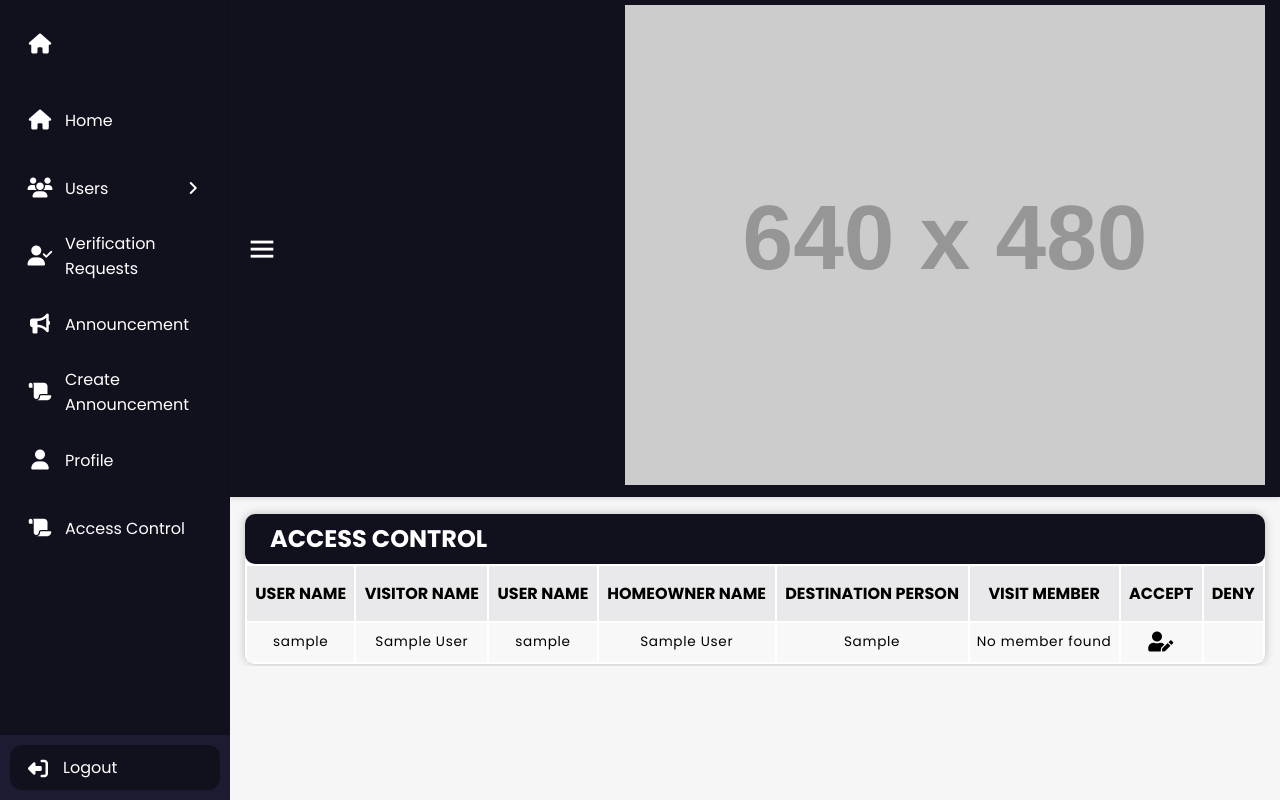
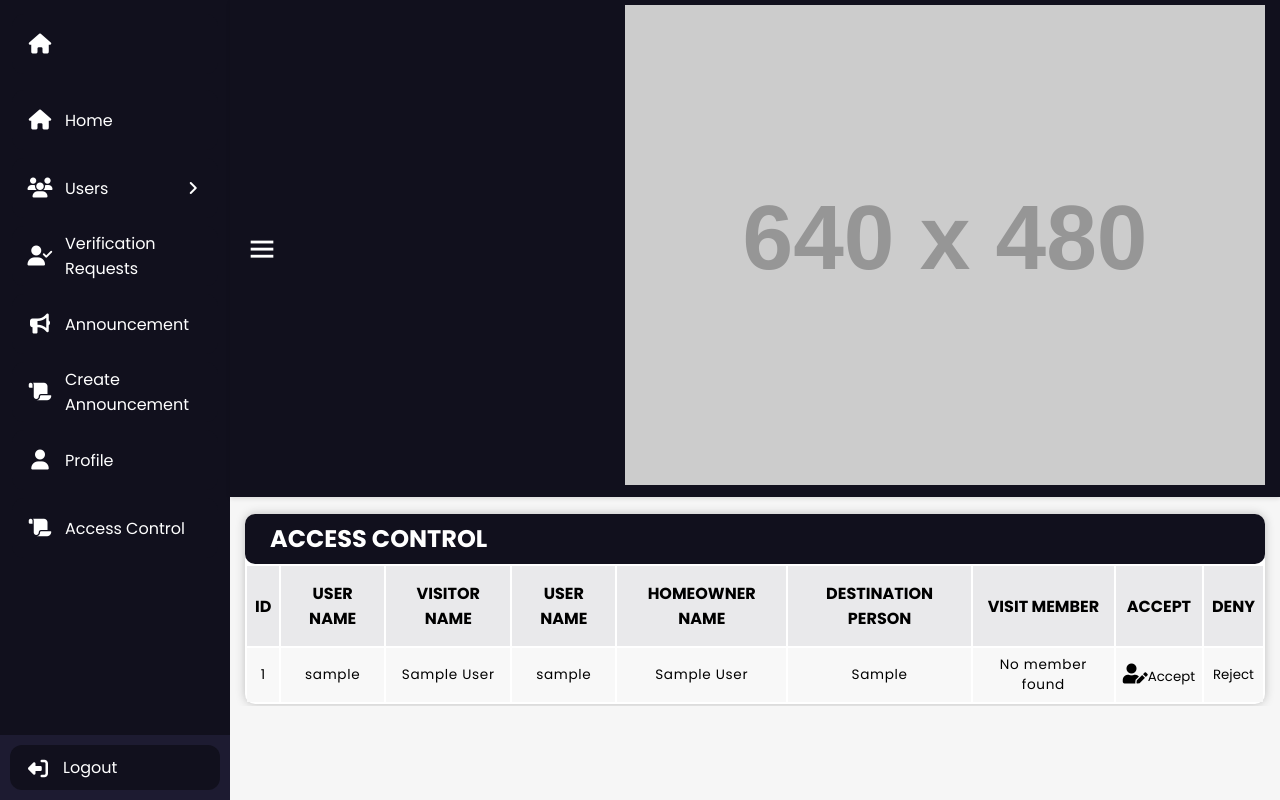
Before and after one commit to m-montefalcon/CommuniSync, a Laravel app: template resources/views/accessControl/accessControl.blade.php in a window 1280 px wide. Run offline with Laravel 10, Linux system fonts and the light colour scheme; a user stored in the database is signed in; data comes from the database, SQL or seed files in the repository; tables that the repository leaves empty hold one stand-in row (values such as "Sample post"); the template is opened without the code that fills it: most values are stand-ins (such as "Sample title", 1, 10 or a date in 2020); grey boxes labelled with a size stand in for pictures from a placeholder-image service; some libraries are stand-ins or nearby versions.

Commit message:
caf validated accept route connected ui

```diff
--- a/app/Http/Controllers/ControlAccessController.php
+++ b/app/Http/Controllers/ControlAccessController.php
@@ -81,12 +81,16 @@ class ControlAccessController extends Controller
         ]);
         $dataToEncode = [
             'ID' => $id->id,
+            'Homeowner' => $id->homeowner_id,
+            'Visitor'=> $id->visitor_id
         ];
         $jsonToEncode = json_encode($dataToEncode);
         // Update the qr_code field and save the model
         $id->qr_code = QrCode::encoding('UTF-8')->size(300)->generate($jsonToEncode);
         $id->save();
-        return response()->json(['qr_code' => $id],  200);
+        return redirect()->back();
+
+
     }
 
 
--- a/resources/views/accessControl/accessControl.blade.php
+++ b/resources/views/accessControl/accessControl.blade.php
@@ -24,6 +24,7 @@
                             <table class="table table-bordered table-stripe">
                                 <tbody>
                                     <tr>
+                                        <th>ID</th>
                                         <th>User Name</th>
                                         <th>Visitor Name</th>
                                         <th>User Name</th>
@@ -37,6 +38,7 @@
 
                                     <tr>
 
+                                        <td>{{$fetchRequest->id}}</td>
                                         <td>{{$fetchRequest->visitor->user_name }}</td>
                                         <td>{{$fetchRequest->visitor->first_name . ' ' . $fetchRequest->visitor->last_name }}</td>
                                         <td>{{$fetchRequest->homeowner->user_name }}</td>
@@ -56,13 +58,18 @@
                                             <td>{{ $commaSeparatedMember }}</td>
                                         @endif
 
-
                                         <td>
-                                            <a class="btn btn-primary"> </a>
+                                            <form action="{{ route('api.admin.control.access.validated', $fetchRequest->id) }}" method="POST">
+                                                @csrf
+                                                @method('PUT')
+                                                <button type="submit" class="btn btn-primary">Accept</button>
+                                            </form>
                                         </td>
                                         <td>
-                                            <a class="btn btn-danger btn-sm"> </a>
+                                                <button type="submit" class="btn btn-danger btn-sm">Reject</button>
                                         </td>
+
+
                                     </tr>
                                     @endforeach
                                 </tbody>
```
